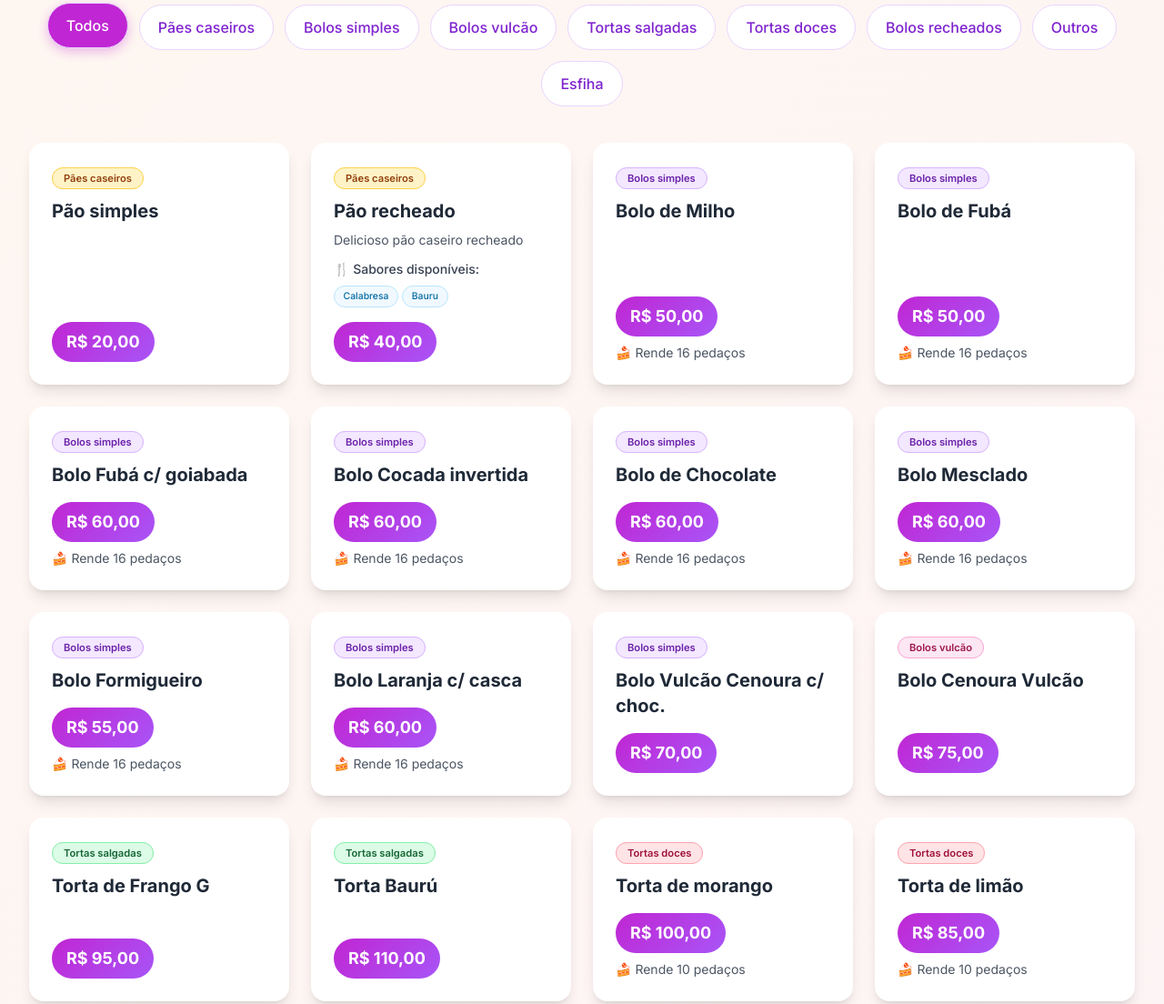
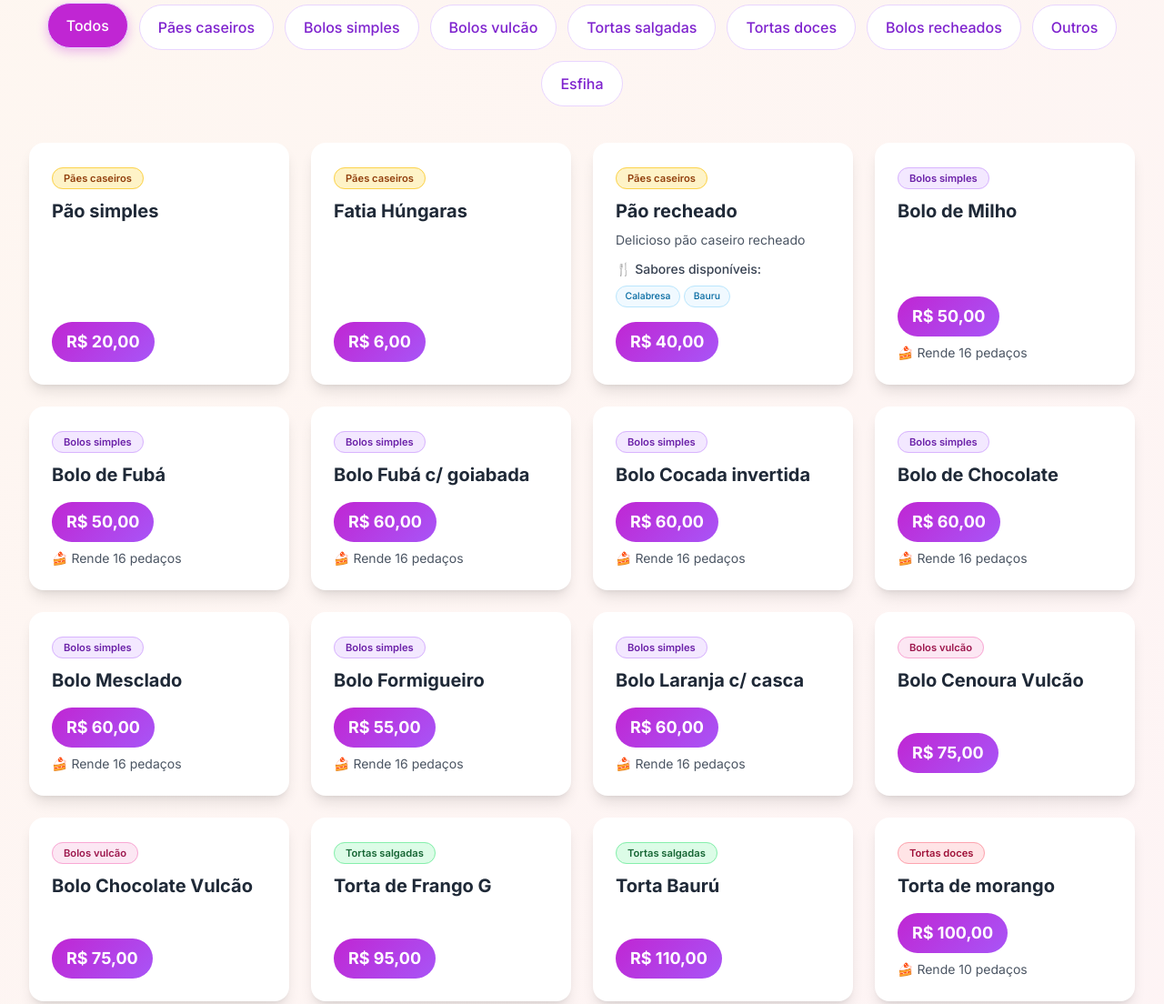
Before and after one commit to FilipeSEP/cardapio, a plain HTML site: page index.html in a window 1280 px wide. Shown: the part 451-1555 px from the top of the page at 91% size. Drawn offline with nearby package versions, Linux system fonts and the light colour scheme.

Commit message:
Add files via upload

```diff
--- a/index.html
+++ b/index.html
@@ -123,6 +123,7 @@
     <script>
         const menuData = [
             { name: 'Pão simples', category: 'Pães caseiros', price: 20.00 },
+            { name: 'Fatia Húngaras', category: 'Pães caseiros', price: 6.00 },
             {
                 name: 'Pão recheado',
                 category: 'Pães caseiros',
@@ -138,8 +139,8 @@
             { name: 'Bolo Mesclado', category: 'Bolos simples', price: 60.00, portions: 16 },
             { name: 'Bolo Formigueiro', category: 'Bolos simples', price: 55.00, portions: 16 },
             { name: 'Bolo Laranja c/ casca', category: 'Bolos simples', price: 60.00, portions: 16 },
-            { name: 'Bolo Vulcão Cenoura c/ choc.', category: 'Bolos simples', price: 70.00 },
             { name: 'Bolo Cenoura Vulcão ', category: 'Bolos vulcão', price: 75.00 },
+            { name: 'Bolo Chocolate Vulcão ', category: 'Bolos vulcão', price: 75.00 },
             { name: 'Torta de Frango G', category: 'Tortas salgadas', price: 95.00 },
             { name: 'Torta Baurú', category: 'Tortas salgadas', price: 110.00 },
             { name: 'Torta de morango', category: 'Tortas doces', price: 100.00, portions: 10 },
```
